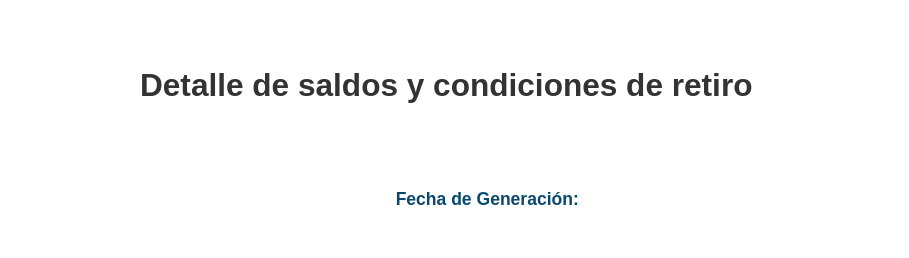
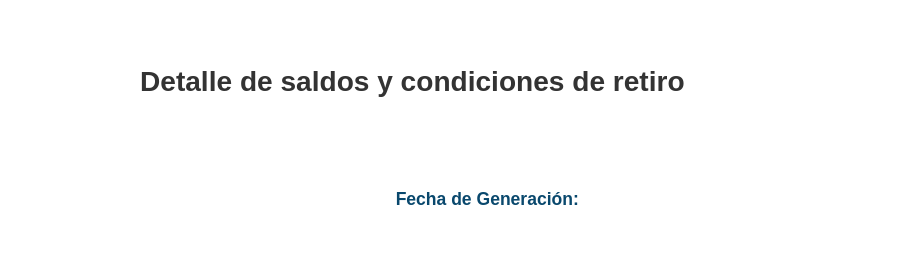
Before and after one commit to Hyoga1023/Simulador_Smurfit, a plain HTML site: page index.html in a window 1280 px wide. Shown: the top 258 px of the page, 0-909 px from the left. Drawn offline with nearby package versions, Linux system fonts and the light colour scheme.

Commit message:
modifica tamaño del titulo principal

```diff
--- a/styles.css
+++ b/styles.css
@@ -9,8 +9,9 @@
 .titulo_principal{
   margin-left: 100px;
   margin-right: 10px;
-  font-size: 27px;
+  font-size: 1.5rem;
   margin-top: 30px;
+  text-align: center;
 }
 .aportes{
   display: flex;
```
